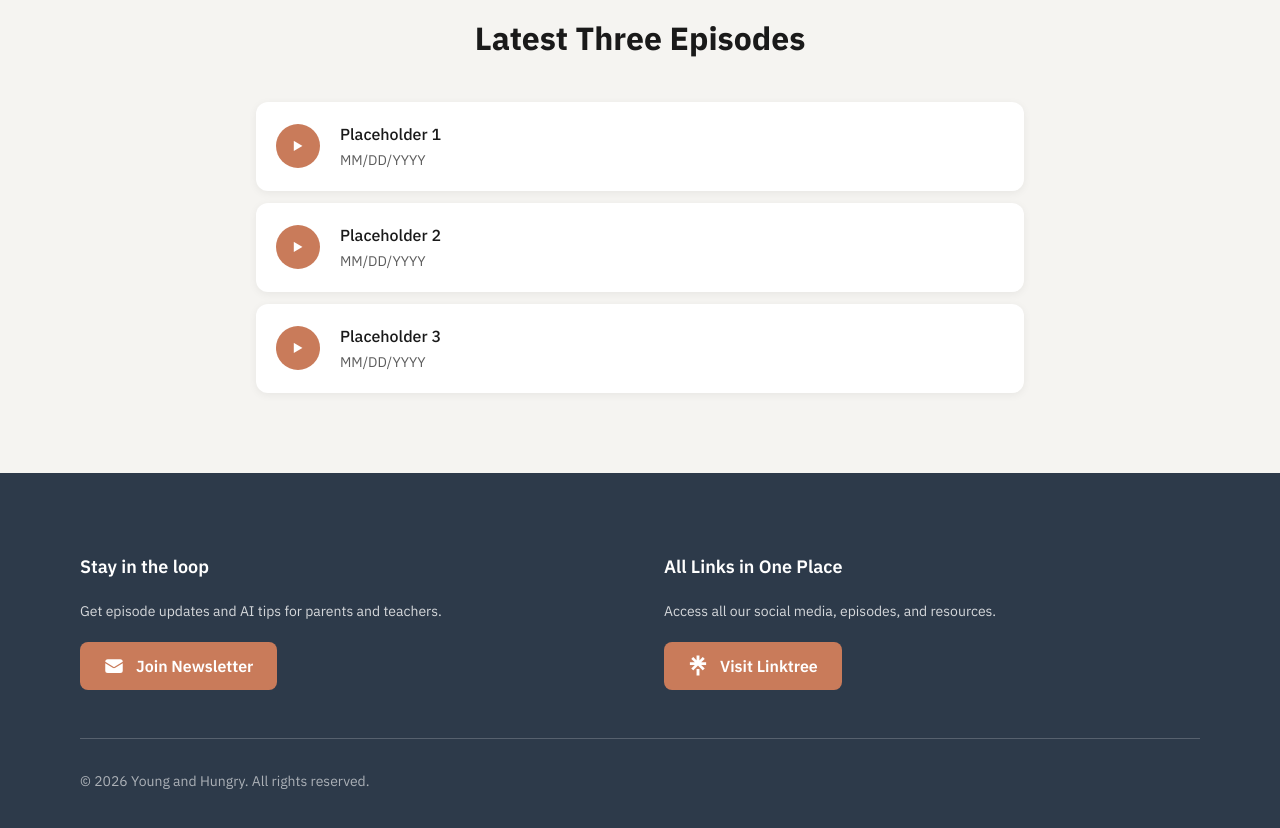
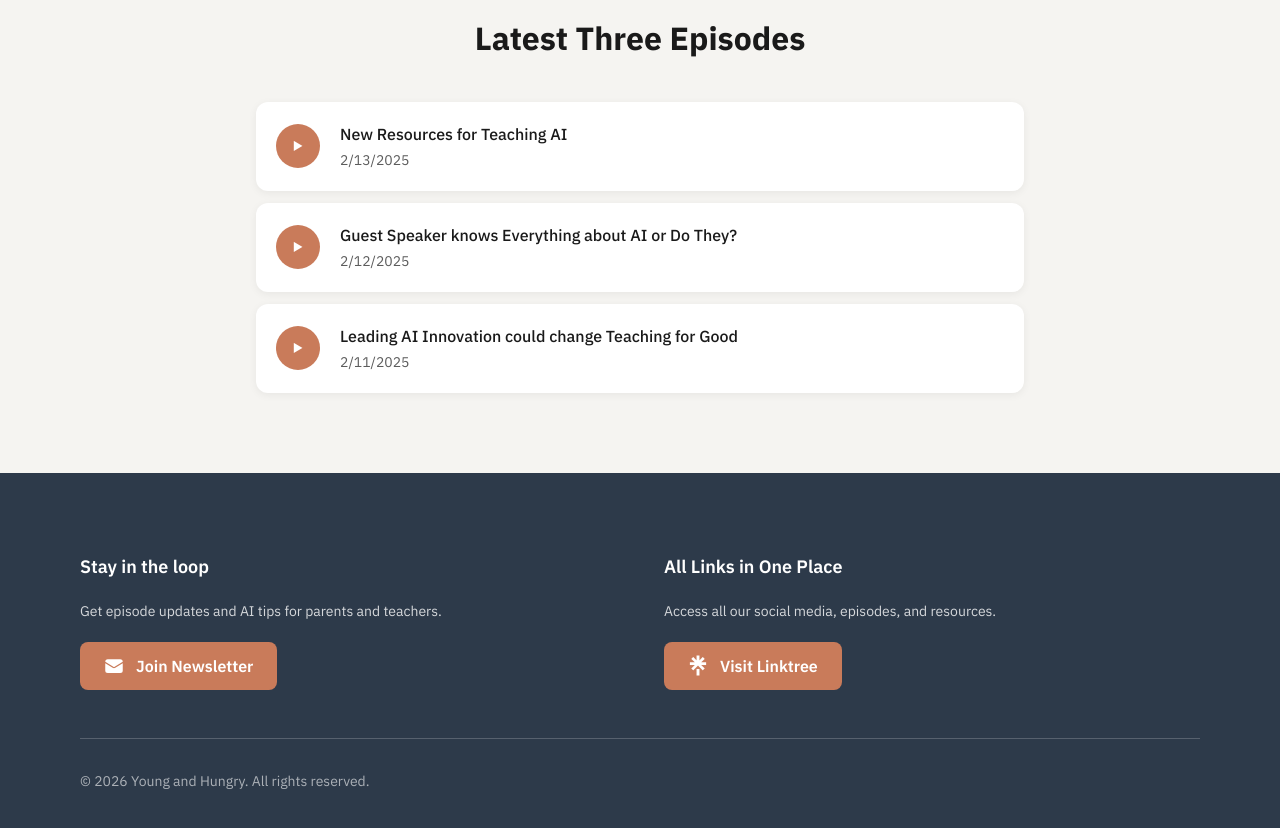
Before and after one commit to halozhw03/INF172_DrYoung_Podcast_LandingPage, a React (Vite) app: page / in a window 1280 px wide. Shown: the part 3460-4288 px from the top of the page. Built offline with nearby package versions, Linux system fonts and the light colour scheme.

Commit message:
Update episode titles and dates in content.ts to reflect new educational resources on AI, enhancing relevance and accuracy for users.

```diff
--- a/src/data/content.ts
+++ b/src/data/content.ts
@@ -156,20 +156,20 @@ export const episodes = {
   items: [
     {
       id: 'ep1',
-      title: 'Placeholder 1',
-      date: 'MM/DD/YYYY',
+      title: 'New Resources for Teaching AI',
+      date: '2/13/2025',
       linkPlaceholder: '#',
     },
     {
       id: 'ep2',
-      title: 'Placeholder 2',
-      date: 'MM/DD/YYYY',
+      title: 'Guest Speaker knows Everything about AI or Do They?',
+      date: '2/12/2025',
       linkPlaceholder: '#',
     },
     {
       id: 'ep3',
-      title: 'Placeholder 3',
-      date: 'MM/DD/YYYY',
+      title: 'Leading AI Innovation could change Teaching for Good',
+      date: '2/11/2025',
       linkPlaceholder: '#',
     },
   ],
```
